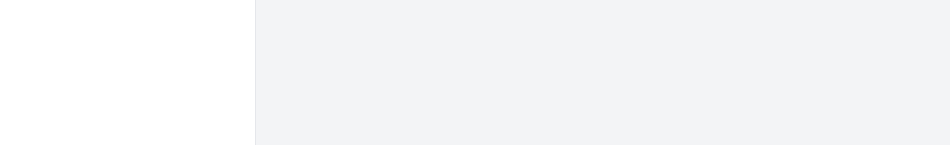
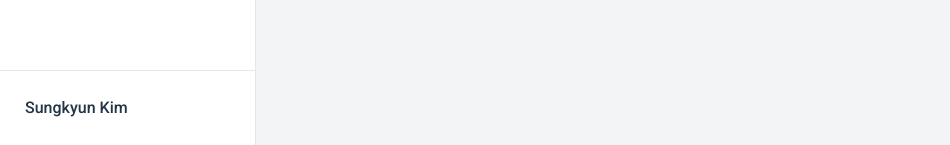
Before and after one commit to wndyd0131/2024-Capstone-Design-Project, a React (Vite) app in the folder perfectsm/: page /login in a window 1280 px wide. Both pictures are taken after typing "name@example.com", "Sample123" into the empty fields and a click on the button "Sign In". Shown: the part 655-800 px from the top of the page, without its empty margins (0-950 px from the left). Built offline with nearby package versions, Linux system fonts and the light colour scheme.

Commit message:
feat# logout from chatinterface

```diff
--- a/perfectsm/src/Router.jsx
+++ b/perfectsm/src/Router.jsx
@@ -26,9 +26,9 @@ export default function AppRouter() {
           path="/chatinterface"
           element={
             isLoggedIn ? (
-              <ChatInterface /> // 로그인 상태일 때만 채팅 인터페이스 화면을 렌더링
+              <ChatInterface setIsLoggedIn={setIsLoggedIn} /> // setIsLoggedIn을 명시적으로 전달
             ) : (
-              <Navigate to="/login" /> // 로그인하지 않은 상태라면 /login으로 리디렉션
+              <Navigate to="/login" />
             )
           }
         />
--- a/perfectsm/src/components/chat/ChatInterface.jsx
+++ b/perfectsm/src/components/chat/ChatInterface.jsx
@@ -4,7 +4,7 @@ import { ChatMessages } from "./ChatMessages";
 import { ChatInput } from "./ChatInput";
 import { NewRoomDialog } from "./NewRoomDialog";
 
-export default function ChatInterface() {
+export default function ChatInterface({ setIsLoggedIn }) {
   // 채팅방 관련 상태
   const [chatRooms, setChatRooms] = useState([
     { id: 1, name: "e.g., Introduction to AI", messages: [] },
@@ -72,6 +72,7 @@ export default function ChatInterface() {
         selectedRoomId={selectedRoomId}
         onRoomSelect={setSelectedRoomId}
         onCreateRoom={() => setIsNewRoomDialogOpen(true)}
+        setIsLoggedIn={setIsLoggedIn}
       />
 
       {/* 메인 채팅 영역 */}
--- a/perfectsm/src/components/chat/ChatSideBar.jsx
+++ b/perfectsm/src/components/chat/ChatSideBar.jsx
@@ -1,27 +1,61 @@
 import { Button } from "@/components/ui/button";
 import { ScrollArea } from "@/components/ui/scroll-area";
-import { PlusCircle } from "lucide-react";
+import { PlusCircle, LogOut } from "lucide-react";
+import { useState } from "react";
+import { useNavigate } from "react-router-dom";
 
 export function ChatSidebar({
   chatRooms,
   selectedRoomId,
   onRoomSelect,
   onCreateRoom,
+  setIsLoggedIn = () => {}, // Login.jsx와 동일한 prop 사용
 }) {
+  const [showLogout, setShowLogout] = useState(false);
+  const [isLoading, setIsLoading] = useState(false); // Loading 상태 추가
+  const navigate = useNavigate();
+
+  const user = {
+    name: "Sungkyun Kim",
+    email: "Sungkyun.kim@example.com",
+  };
+
+  const handleLogout = async () => {
+    try {
+      setIsLoading(true);
+      // 로그아웃 처리 전에 console.log로 확인
+      console.log("Logging out...", setIsLoggedIn);
+
+      // setIsLoggedIn이 함수인지 확인
+      if (typeof setIsLoggedIn === "function") {
+        setIsLoggedIn(false);
+        await new Promise((resolve) => setTimeout(resolve, 1000));
+        window.location.href = "/login";
+      } else {
+        console.error("setIsLoggedIn is not a function:", setIsLoggedIn);
+      }
+    } catch (error) {
+      console.error("Logout error:", error);
+    } finally {
+      setIsLoading(false);
+    }
+  };
+
   return (
-    <div className="w-64 bg-white border-r">
+    <div className="w-64 bg-white border-r flex flex-col h-full">
       <div className="p-4">
         <h2 className="text-2xl font-bold mb-4 mt-1 text-center">
           Studymates Hub
         </h2>
         <Button
           onClick={onCreateRoom}
-          className="w-full mb-4 bg-black text-white"
+          className="w-full mb-4 bg-black text-white hover:bg-gray-500" // Login.jsx와 동일한 스타일
         >
           <PlusCircle className="mr-2 h-4 w-4" /> New Chat Room
         </Button>
       </div>
-      <ScrollArea className="h-[calc(100vh-160px)]">
+
+      <ScrollArea className="flex-1">
         {chatRooms.map((room) => (
           <button
             key={room.id}
@@ -34,6 +68,31 @@ export function ChatSidebar({
           </button>
         ))}
       </ScrollArea>
+
+      <div className="border-t p-4">
+        <div className="relative">
+          <button
+            onClick={() => setShowLogout(!showLogout)}
+            className="w-full flex flex-col items-start hover:bg-gray-100 p-2 rounded-lg transition-colors duration-200"
+          >
+            <span className="font-medium">{user.name}</span>
+            <span className="text-sm text-gray-500">{user.id}</span>
+          </button>
+
+          {showLogout && (
+            <div className="absolute bottom-full left-0 mb-2 w-full bg-white shadow-lg rounded-lg border overflow-hidden">
+              <button
+                onClick={handleLogout}
+                disabled={isLoading}
+                className="w-full flex items-center px-4 py-2 text-red-600 hover:bg-gray-100 transition-colors duration-200"
+              >
+                <LogOut className="h-4 w-4 mr-2" />
+                {isLoading ? "Logging out..." : "Logout"}
+              </button>
+            </div>
+          )}
+        </div>
+      </div>
     </div>
   );
 }
--- a/perfectsm/src/login.jsx
+++ b/perfectsm/src/login.jsx
@@ -22,7 +22,7 @@ export default function LoginScreen({ setIsLoggedIn }) {
     console.log("Login attempted with:", email, password);
     // Simulating API call
     await new Promise((resolve) => setTimeout(resolve, 1000));
-    navigate("/chatinterface"); // 로그인 후 채팅 화면으로 리디렉션
+    navigate("/chatinterface");
 
     setIsLoading(false);
   };
--- a/perfectsm/tailwind.config.js
+++ b/perfectsm/tailwind.config.js
@@ -10,7 +10,7 @@ export default {
         skkuGreen: "#0E341B", // 커스텀 색상 추가
       },
       fontFamily: {
-        sans: ["Roboto", "sans-serif"], // 기본 폰트를 Roboto로 설정
+        sans: ["Roboto", "sans-serif"],
       },
     },
   },
```
